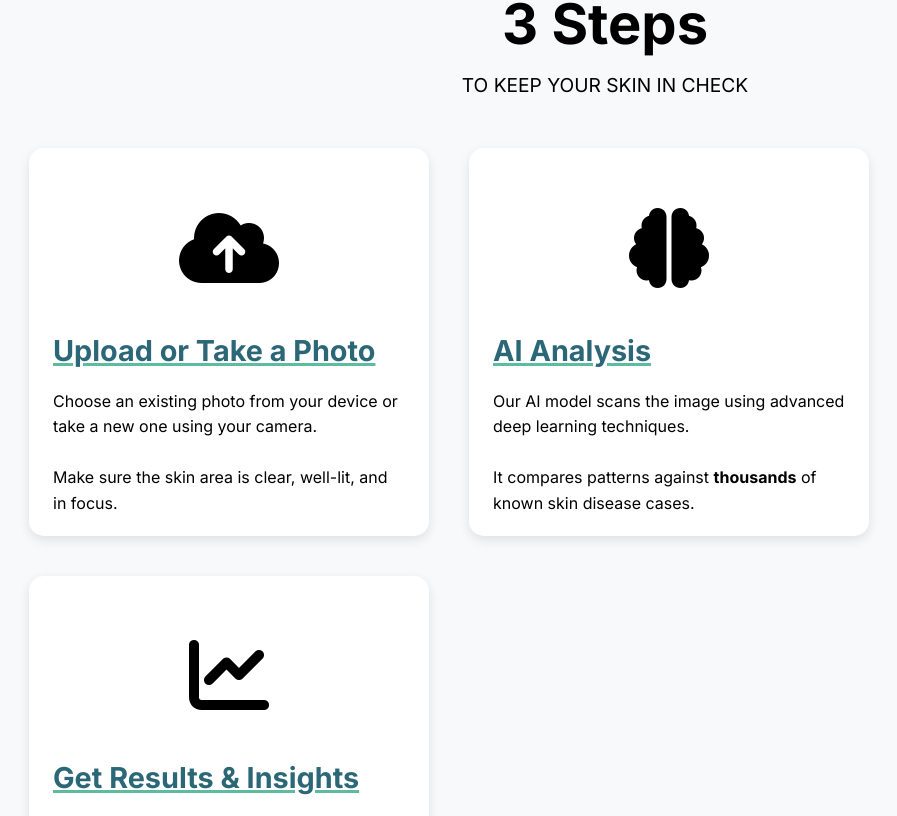
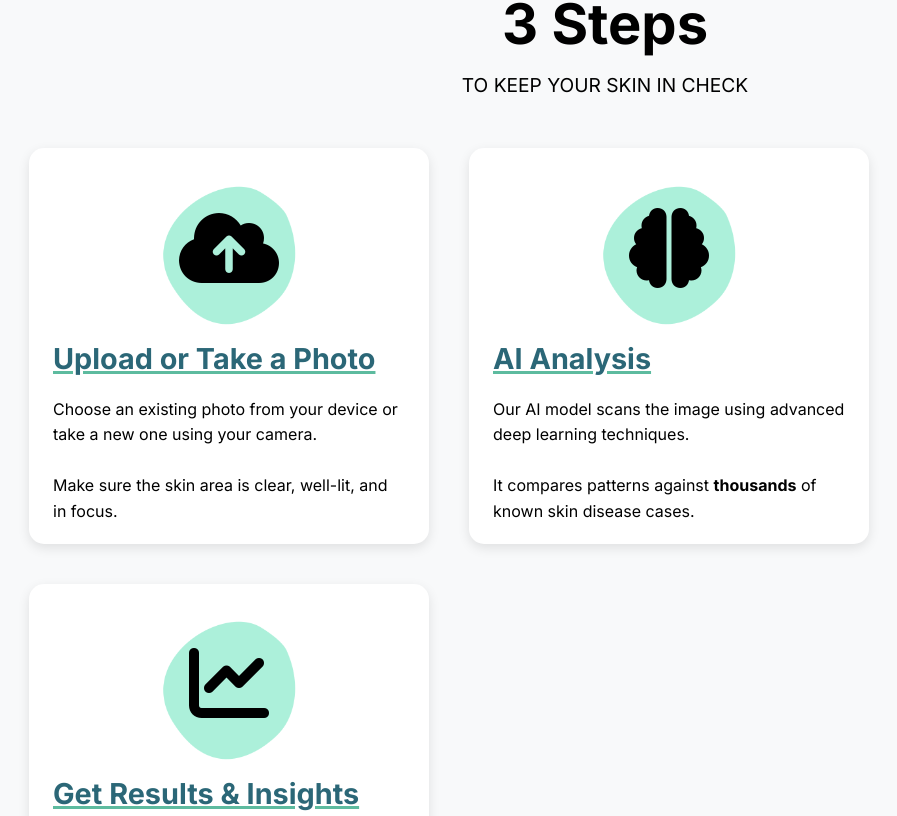
Before and after one commit to KenzieJunaidi/skinguard, a React (Vite) app: page / in a window 1280 px wide. Shown: the part 844-1660 px from the top of the page, without its empty margins (35-932 px from the left). Built offline with nearby package versions, Linux system fonts and the light colour scheme.

Commit message:
Finalized Cards Hover Animations

```diff
--- a/src/App.css
+++ b/src/App.css
@@ -331,12 +331,61 @@ body {
   border-radius: 15px;
 
   display: flex;
+  position: relative;
   flex-direction: column;
+  overflow: hidden;
+
+  transition: all 0.3s ease;
+}
+
+.card::before {
+  content: "";
+  position: absolute;
+  top: 0;
+  right: 0;
+  bottom: 0;
+  left: -100%;
+  width: 100%;
+
+  background: linear-gradient(45deg, transparent 0%, rgba(255, 255, 255, 0.15) 50%, transparent 100%);
+  transition: all 0.6s ease;
+  transition-delay: 0.2s;
+  z-index: 100;
+}
+
+.card:hover::before {
+  left: 100%;
+}
+
+.card:hover {
+  background-color: var(--primary-color);
+}
+
+.card:hover p {
+  color: var(--background);
+}
+
+.card:hover h3 {
+  color: var(--accent-color);
+  text-decoration-color: var(--secondary-color);
+}
+
+.card img {
+  position: absolute;
+  display: flex;
+
+  align-self: center;
+
+  width: auto;
+  height: 11rem;
+  z-index: 1;
 }
 
 .card i {
   align-self: center;
-  margin: 2.5rem 0;
+  margin-top: 2.5rem;
+  margin-bottom: 3rem;
+  z-index: 10;
 }
 
 .card h3 {
--- a/src/components/Steps.jsx
+++ b/src/components/Steps.jsx
@@ -11,6 +11,7 @@ export const Steps = () => {
 
                 <motion.div className="cards-container">
                     <motion.div className="card" whileHover={{ translateY: -10 }} transition={{ duration: 0.6 }}>
+                        <img src="/icon-background.png" alt="Icon Background"></img>
                         <i className="fas fa-cloud-arrow-up" style={{ fontSize: "5rem", color: "black" }}/>
                         <motion.h3>Upload or Take a Photo</motion.h3>
                         <motion.p>Choose an existing photo from your device or take a new one using your camera.</motion.p>
@@ -18,6 +19,7 @@ export const Steps = () => {
                         <motion.p>Make sure the skin area is clear, well-lit, and in focus.</motion.p>
                     </motion.div>
                     <motion.div className="card" whileHover={{ translateY: -10 }} transition={{ duration: 0.6 }}>
+                        <img src="/icon-background.png" alt="Icon Background"></img>
                         <i className="fas fa-brain" style={{ fontSize: "5rem", color: "black" }}/>
                         <motion.h3>AI Analysis</motion.h3>
                         <motion.p>Our AI model scans the image using advanced deep learning techniques.</motion.p>
@@ -25,6 +27,7 @@ export const Steps = () => {
                         <motion.p>It compares patterns against <item style={{fontWeight: 700}}>thousands</item> of known skin disease cases.</motion.p>
                     </motion.div>
                     <motion.div className="card" whileHover={{ translateY: -10 }} transition={{ duration: 0.6 }}>
+                        <img src="/icon-background.png" alt="Icon Background"></img>
                         <i className="fas fa-chart-line" style={{ fontSize: "5rem", color: "black" }}/>
                         <motion.h3>Get Results & Insights</motion.h3>
                         <motion.p>Know whether the condition looks benign <item style={{ fontWeight: 700, color: '#4CAF50'}}>safe</item> or potentially harmful.</motion.p>
```
Also changed, not shown: public/icon-background.png.
